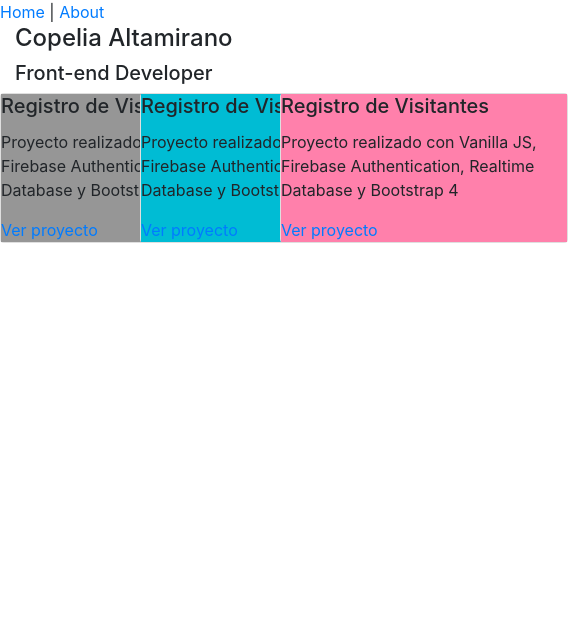
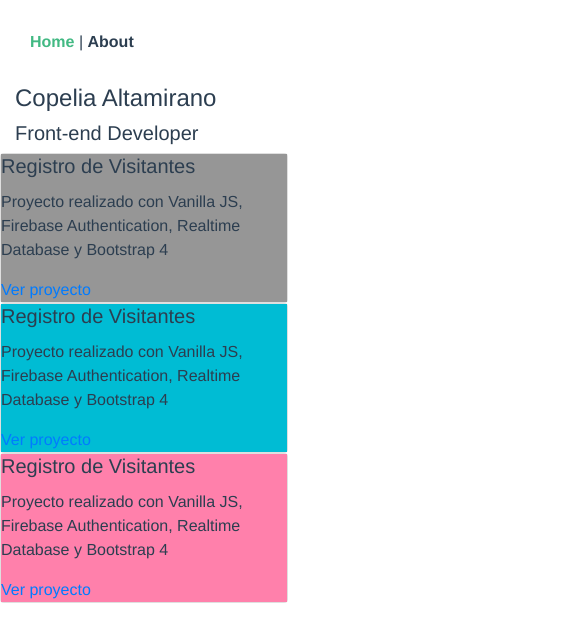
Before and after one commit to Copelia/copelia-portfolio, a Vue app: page / in a window 390 px wide. Shown: the top 642 px of the page, 568 px wide, since content can reach past the window. Built offline with nearby package versions, Linux system fonts and the light colour scheme.

Commit message:
Mejorando responsive grid

```diff
--- a/src/App.vue
+++ b/src/App.vue
@@ -8,18 +8,18 @@
   </div>
 </template>
 <style lang="stylus">
-// #app
-//   font-family 'Avenir', Helvetica, Arial, sans-serif
-//   -webkit-font-smoothing antialiased
-//   -moz-osx-font-smoothing grayscale
-//   text-align center
-//   color #2c3e50
+#app
+  font-family 'Avenir', Helvetica, Arial, sans-serif
+  -webkit-font-smoothing antialiased
+  -moz-osx-font-smoothing grayscale
+  // text-align center
+  color #2c3e50
 
-// #nav
-//   padding 30px
-//   a
-//     font-weight bold
-//     color #2c3e50
-//     &.router-link-exact-active
-//       color #42b983
+#nav
+  padding 30px
+  a
+    font-weight bold
+    color #2c3e50
+    &.router-link-exact-active
+      color #42b983
 </style>
--- /dev/null
+++ b/src/components/Hello.vue
@@ -0,0 +1,62 @@
+<template>
+   <div class="container-fluid">
+    <div class="row">
+      <div class="col-12">
+        <h4>{{ profile }}</h4>
+        <h5>{{ msg }}</h5>
+      </div>
+    <div class="row">
+      <div class="col-sm-4 col-12">
+        <div class="card" style="width: 18rem;">
+          <div class="card-body-a">
+            <h5 class="card-title">Registro de Visitantes</h5>
+            <p class="card-text">Proyecto realizado con Vanilla JS, Firebase Authentication, Realtime Database y Bootstrap 4 </p>
+            <a href="https://copelia.github.io/core-registro-visitantes/index.html" target="blank" rel="noopener">Ver proyecto</a>
+          </div>
+        </div>
+      </div>
+      <div class="col-sm-4 col-12">
+        <div class="card" style="width: 18rem;">
+          <div class="card-body-b">
+            <h5 class="card-title">Registro de Visitantes</h5>
+            <p class="card-text">Proyecto realizado con Vanilla JS, Firebase Authentication, Realtime Database y Bootstrap 4 </p>
+            <a href="https://copelia.github.io/core-registro-visitantes/index.html" target="blank" rel="noopener">Ver proyecto</a>
+          </div>
+        </div>
+      </div>
+      <div class="col-sm-4 col-12">
+        <div class="card" style="width: 18rem;">
+          <div class="card-body-c">
+            <h5 class="card-title">Registro de Visitantes</h5>
+            <p class="card-text">Proyecto realizado con Vanilla JS, Firebase Authentication, Realtime Database y Bootstrap 4 </p>
+            <a href="https://copelia.github.io/core-registro-visitantes/index.html" target="blank" rel="noopener">Ver proyecto</a>
+          </div>
+        </div>
+      </div>
+    </div>
+    </div>
+  </div>
+</template>
+
+<script>
+export default {
+  name: 'Hello',
+  props: {
+    msg: String,
+    profile: String,
+  },
+};
+</script>
+
+<!-- Add "scoped" attribute to limit CSS to this component only -->
+<style scoped lang="stylus">
+   .card-body-a {
+     background-color: #969696;
+   }
+    .card-body-b {
+     background-color: #00bcd4;
+   }
+    .card-body-c {
+     background-color: #ff80ab;
+   }
+</style>
--- a/src/components/HelloWorld.vue
+++ /dev/null
@@ -1,104 +0,0 @@
-<template>
-  <!-- <div class="hello">
-    <h1>{{ msg }}</h1>
-    <p>
-      For guide and recipes on how to configure / customize this project,<br>
-      check out the
-      <a href="https://cli.vuejs.org" target="_blank" rel="noopener">vue-cli documentation</a>.
-
-    </p>
-    <ul>
-      <li><a href="https://github.com/vuejs/vue-cli/tree/dev/packages/%40vue/cli-plugin-babel" target="_blank" rel="noopener">babel</a></li>
-      <li><a href="https://github.com/vuejs/vue-cli/tree/dev/packages/%40vue/cli-plugin-eslint" target="_blank" rel="noopener">eslint</a></li>
-    </ul>
-    <ul>
-      <li><a href="https://vuejs.org" target="_blank" rel="noopener">Core Docs</a></li>
-      <li><a href="https://forum.vuejs.org" target="_blank" rel="noopener">Forum</a></li>
-      <li><a href="https://chat.vuejs.org" target="_blank" rel="noopener">Community Chat</a></li>
-      <li><a href="https://twitter.com/vuejs" target="_blank" rel="noopener">Twitter</a></li>
-      <li><a href="https://news.vuejs.org" target="_blank" rel="noopener">News</a></li>
-    </ul>
-    <ul>
-      <li><a href="https://router.vuejs.org" target="_blank" rel="noopener">vue-router</a></li>
-      <li><a href="https://vuex.vuejs.org" target="_blank" rel="noopener">vuex</a></li>
-      <li><a href="https://github.com/vuejs/vue-devtools#vue-devtools" target="_blank" rel="noopener">vue-devtools</a></li>
-      <li><a href="https://vue-loader.vuejs.org" target="_blank" rel="noopener">vue-loader</a></li>
-      <li><a href="https://github.com/vuejs/awesome-vue" target="_blank" rel="noopener">awesome-vue</a></li>
-    </ul>
-  </div> -->
-   <div class="container-fluid">
-    <div class="row">
-      <div class="col-12">
-        <h4>{{ profile }}</h4>
-        <h5>{{ msg }}</h5>
-      </div>
-    <div class="row">
-      <div class="col-4">
-        <div class="card" style="width: 18rem;">
-          <div class="card-body-a">
-            <h5 class="card-title">Registro de Visitantes</h5>
-            <p class="card-text">Proyecto realizado con Vanilla JS, Firebase Authentication, Realtime Database y Bootstrap 4 </p>
-            <a href="https://copelia.github.io/core-registro-visitantes/index.html" target="blank" class="card-link">Ver proyecto</a>
-          </div>
-        </div>
-      </div>
-      <div class="col-4">
-        <div class="card" style="width: 18rem;">
-          <div class="card-body-b">
-            <h5 class="card-title">Registro de Visitantes</h5>
-            <p class="card-text">Proyecto realizado con Vanilla JS, Firebase Authentication, Realtime Database y Bootstrap 4 </p>
-            <a href="https://copelia.github.io/core-registro-visitantes/index.html" target="blank" class="card-link">Ver proyecto</a>
-          </div>
-        </div>
-      </div>
-      <div class="col-4">
-        <div class="card" style="width: 18rem;">
-          <div class="card-body-c">
-            <h5 class="card-title">Registro de Visitantes</h5>
-            <p class="card-text">Proyecto realizado con Vanilla JS, Firebase Authentication, Realtime Database y Bootstrap 4 </p>
-            <a href="https://copelia.github.io/core-registro-visitantes/index.html" target="blank" class="card-link">Ver proyecto</a>
-          </div>
-        </div>
-      </div>
-    </div>
-    </div>
-  </div>
-</template>
-
-<script>
-export default {
-  name: 'HelloWorld',
-  props: {
-    msg: String,
-    profile: String,
-  },
-};
-</script>
-
-<!-- Add "scoped" attribute to limit CSS to this component only -->
-<style scoped lang="stylus">
-   .card-body-a {
-     background-color: #969696;
-   }
-    .card-body-b {
-     background-color: #00bcd4;
-   }
-    .card-body-c {
-     background-color: #ff80ab;
-   }
-
-
-// h3
-//   margin 40px 0 0
-
-// ul
-//   list-style-type none
-//   padding 0
-
-// li
-//   display inline-block
-//   margin 0 10px
-
-// a
-//   color #42b983
-</style>
--- a/src/views/Home.vue
+++ b/src/views/Home.vue
@@ -1,18 +1,18 @@
 <template>
   <div class="home">
     <!-- <img alt="Vue logo" src="../assets/logo.png"> -->
-    <HelloWorld msg="Front-end Developer" profile="Copelia Altamirano"/>
+    <Hello msg="Front-end Developer" profile="Copelia Altamirano"/>
   </div>
 </template>
 
 <script>
 // @ is an alias to /src
-import HelloWorld from '@/components/HelloWorld.vue';
+import Hello from '@/components/Hello.vue';
 
 export default {
   name: 'home',
   components: {
-    HelloWorld,
+    Hello,
   },
 };
 </script>
```
